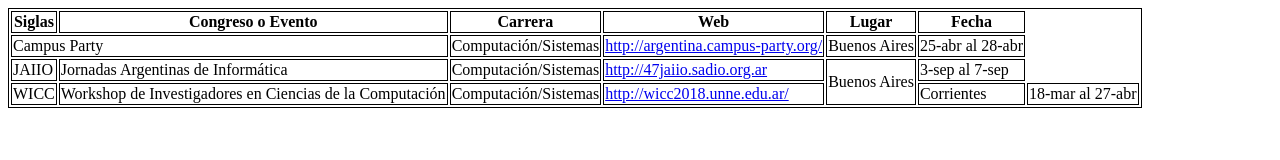
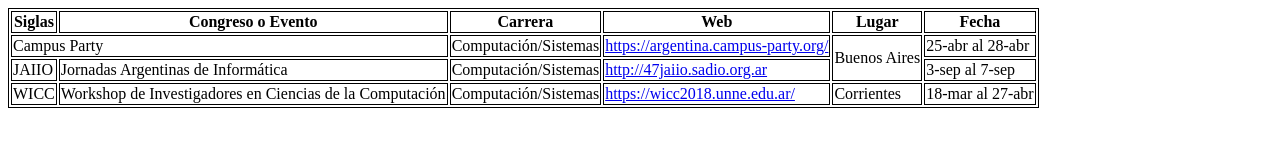
Before and after one commit to UCC-LabCompu2/ejercicios2024-MLuzLuceroZudaire, a plain HTML site: page Ejercicios-HTML/ej_tablas.html in a window 1280 px wide. Drawn offline with Linux system fonts and the light colour scheme.

Commit message:
termine tablas

```diff
--- a/Ejercicios-HTML/ej_tablas.html
+++ b/Ejercicios-HTML/ej_tablas.html
@@ -15,6 +15,7 @@
 <!--Elimine las siglas CPAR, y 'Campus Party' debe ocupar 2 celdas-->
 <!--Como campus party y Jaiio comparten el mismo lugar, unifique las celdas que contienen 'Buenos Aires'-->
 <body>
+
 <table>
     <thead></thead>
     <tr>
@@ -32,8 +33,8 @@
 
         <td colspan="2"> Campus Party</td> <!-- Ocupan dos celdas-->
         <td>Computación/Sistemas</td>
-        <td><a href="argentina.campus-party.org">http://argentina.campus-party.org/</a></td>
-        <td>Buenos Aires</td>
+        <td><a href="https://argentina.campus-party.org">https://argentina.campus-party.org/</a></td>
+        <td rowspan="2">Buenos Aires</td> <!--Ocupo dos dilas -->
         <td>25-abr al 28-abr</td>
     </tr>
 
@@ -41,8 +42,7 @@
         <td>JAIIO</td>
         <td>Jornadas Argentinas de Informática</td>
         <td>Computación/Sistemas</td>
-        <td><a href="http://47jaiio.sadio.org.ar"> http://47jaiio.sadio.org.ar</a></td>
-        <td rowspan="2">Buenos Aires</td> <!--Ocupo dos dilas -->
+        <td><a href="https://47jaiio.sadio.org.ar"> http://47jaiio.sadio.org.ar</a></td>
         <td>3-sep al 7-sep</td>
     </tr>
 
@@ -51,7 +51,7 @@
         <td>WICC</td>
         <td>Workshop de Investigadores en Ciencias de la Computación</td>
         <td>Computación/Sistemas</td>
-        <td><a href="http://wicc2018.unne.edu.ar/">http://wicc2018.unne.edu.ar/</a></td>
+        <td><a href="https://wicc2018.unne.edu.ar/">https://wicc2018.unne.edu.ar/</a></td>
         <td>Corrientes</td>
         <td>18-mar al 27-abr</td>
     </tr>
```
